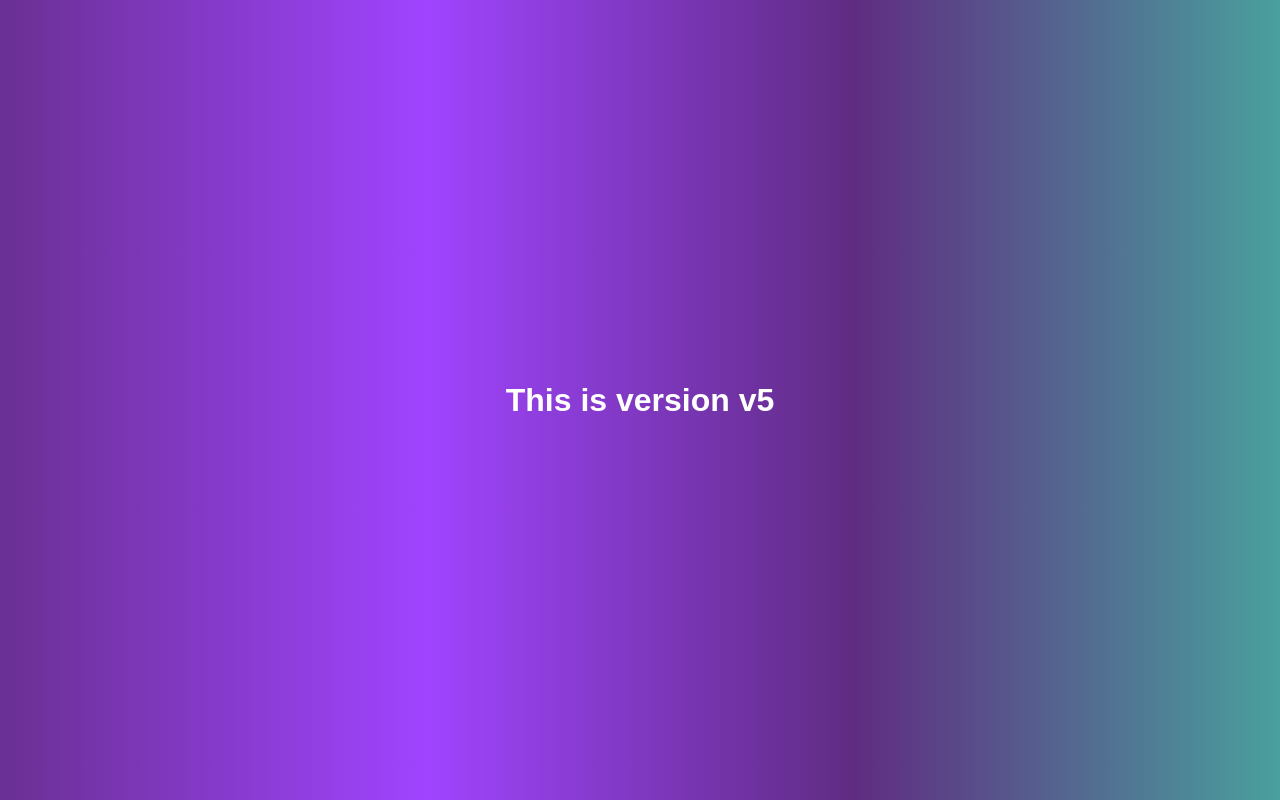
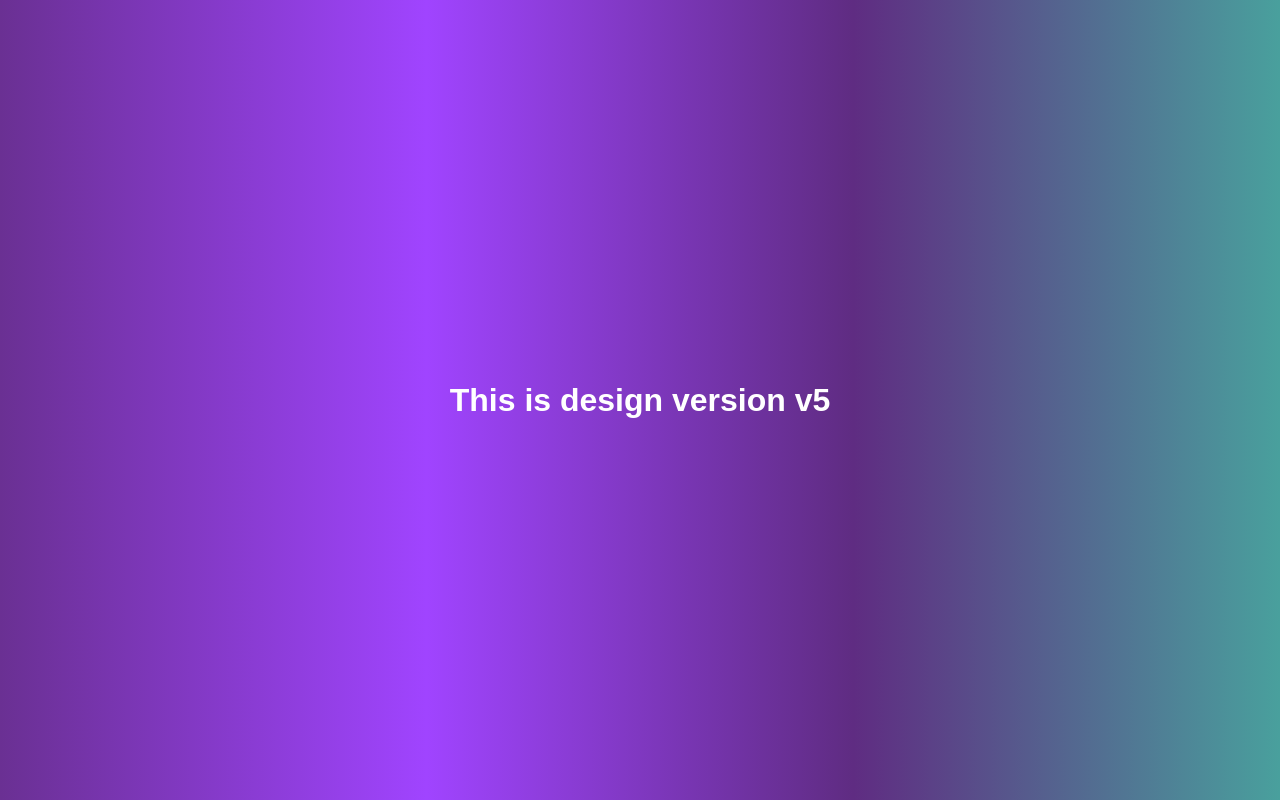
Before and after one commit to Hereakash/myrepo, a plain HTML site: page index.html in a window 1280 px wide. Drawn offline with Linux system fonts and the light colour scheme.

Commit message:
changed it

```diff
--- a/index.html
+++ b/index.html
@@ -7,6 +7,6 @@
     <title>Document</title>
 </head>
 <body>
-    <h1>This is version v5</h1>
+    <h1>This is design version v5</h1>
 </body>
 </html>
```
